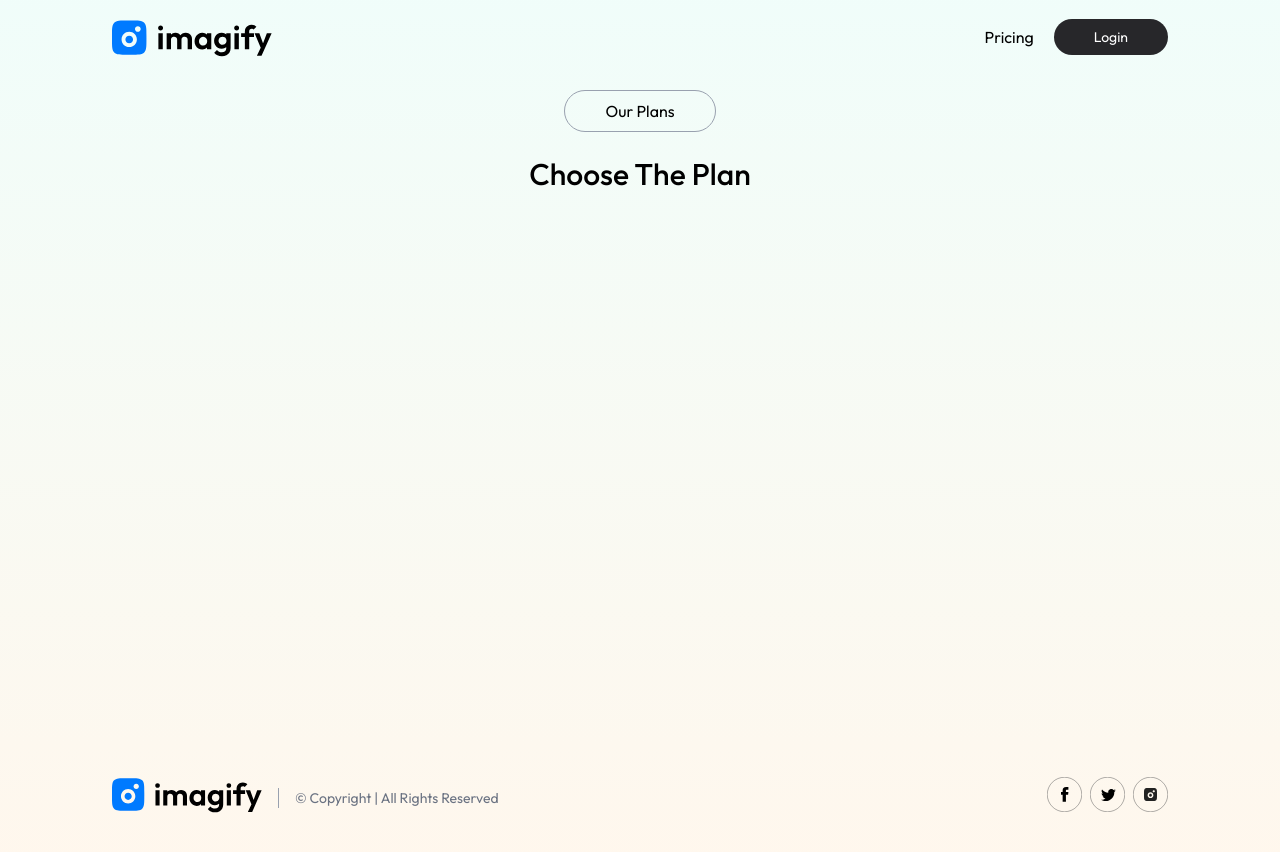
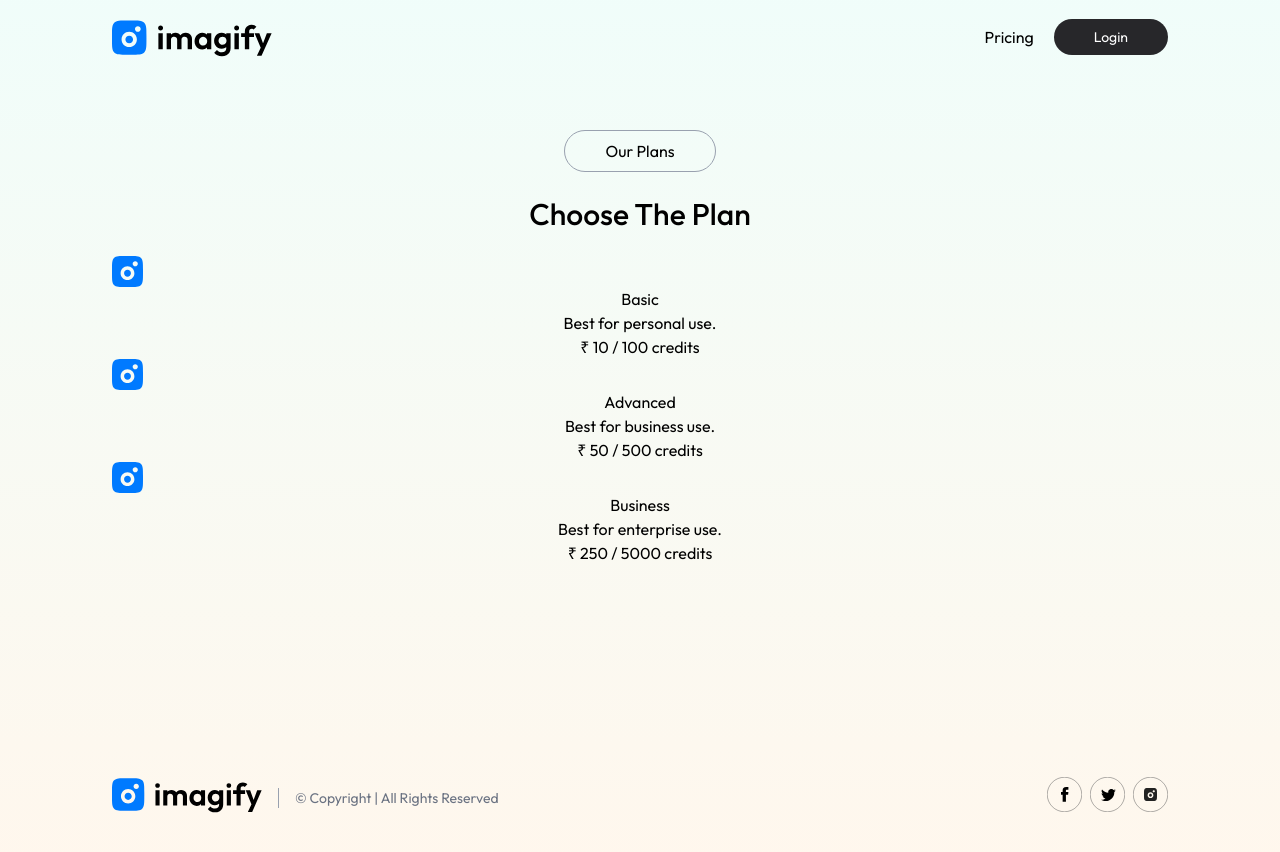
Before and after one commit to muthukumar24/Imagify-Frontend, a React (Vite) app: page /buy in a window 1280 px wide. Shown: the top 852 px of the page. Built offline with nearby package versions, Linux system fonts and the light colour scheme.

Commit message:
UI development in Progress

```diff
--- a/src/pages/BuyCredit.jsx
+++ b/src/pages/BuyCredit.jsx
@@ -1,12 +1,26 @@
 import React from 'react'
+import { assets, plans } from '../assets/assets'
 
 const BuyCredit = () => {
   return (
-    <div className='min-h-[80vh] text-center pt-4 mb-10'>
+    <div className='min-h-[80vh] text-center pt-14 mb-10'>
       <button className='border border-gray-400 px-10 py-2
       rounded-full mb-6'>Our Plans</button>
       <h1 className='text-center text-3xl font-medium mb-6
       sm:mb-6'>Choose The Plan</h1>
+
+      <div>
+        {
+          plans.map((item, index) => (
+            <div key={index}>
+              <img src={assets.logo_icon} alt="icon" />
+              <p>{item.id}</p>
+              <p>{item.desc}</p>
+              <p>₹ {item.price} / {item.credits} credits</p>
+            </div>
+          ))
+        }
+      </div>
     </div>
   )
 }
```
